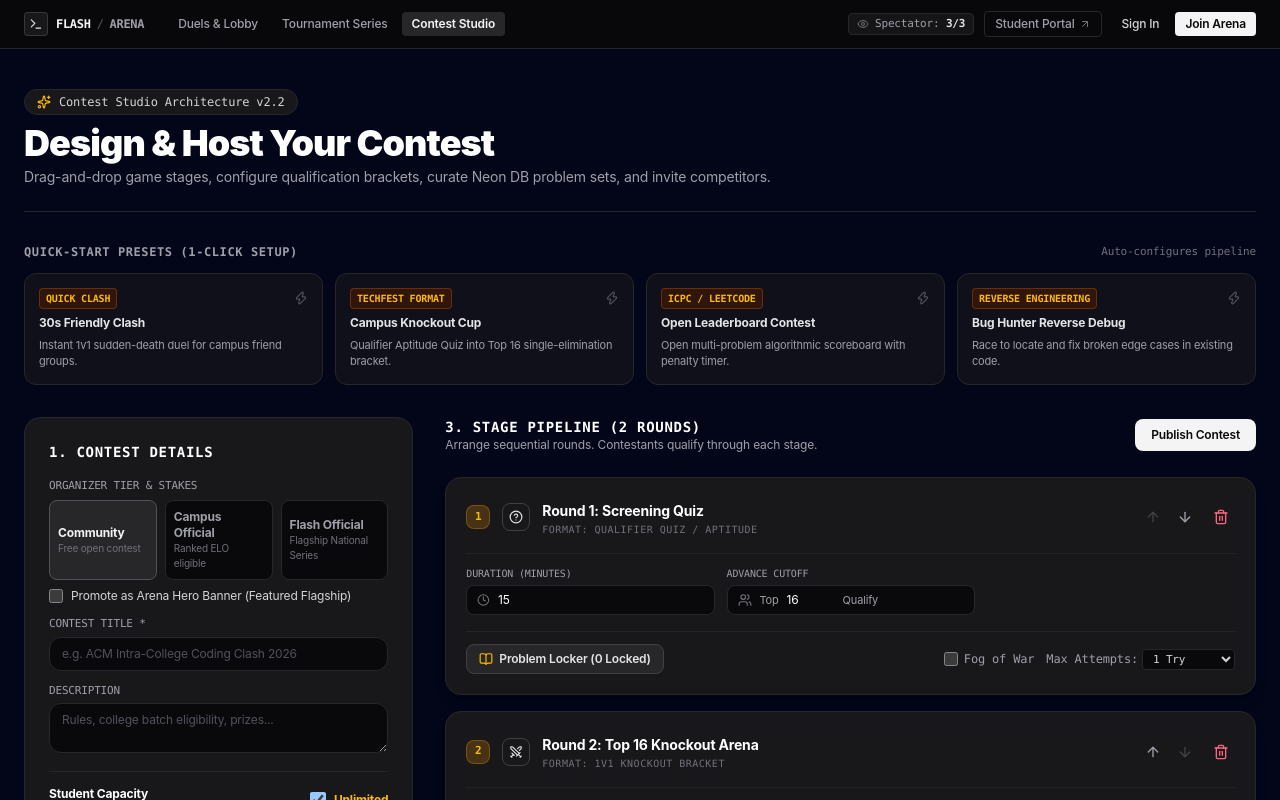
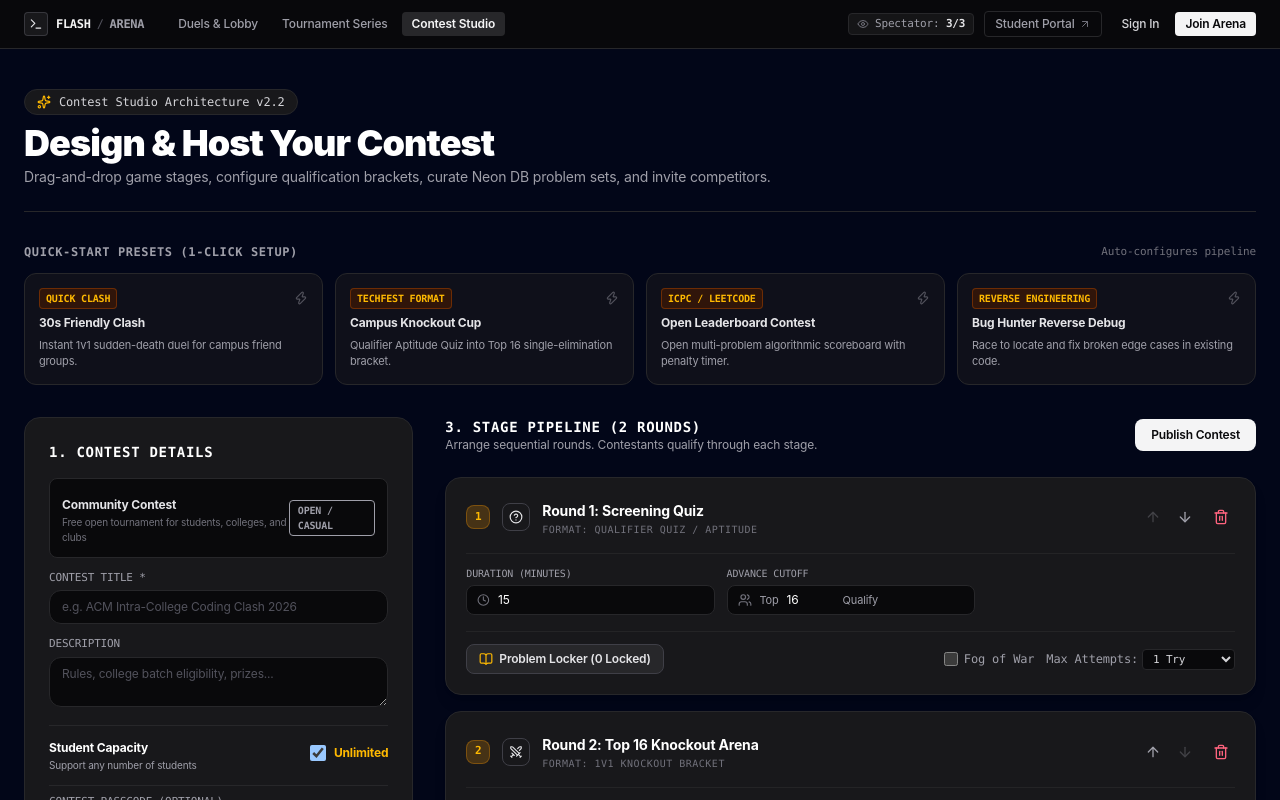
Before and after one commit to Flash-Innovations/arena-web-platform, a React (Vite) app: page /contest/studio in a window 1280 px wide. Shown: the top 800 px of the page. Built offline with nearby package versions, Linux system fonts and the light colour scheme; no server answers; the HTML template or start-up script is replaced by a standard one.

Commit message:
feat(contest): streamline contest wizard to community tier and unrated casual stakes

```diff
--- a/src/api/arenaApi.js
+++ b/src/api/arenaApi.js
@@ -54,7 +54,7 @@ export const setArenaToken = (token) => {
       localStorage.removeItem('auth_token');
       localStorage.removeItem('arena_user');
     }
-  } catch (e) {}
+  } catch (e) { }
 };
 
 async function arenaRequest(endpoint, options = {}) {
--- a/src/pages/ContestStudioPage.jsx
+++ b/src/pages/ContestStudioPage.jsx
@@ -358,9 +358,9 @@ export function ContestStudioPage() {
       const payload = {
         title: title.trim(),
         description: description.trim() || 'Custom Student Esports Contest',
-        organizerType,
-        isFeaturedHero: Boolean(isFeaturedHero),
-        eloImpactEligible: organizerType === 'COLLEGE_PARTNERED' || organizerType === 'FLASH_OFFICIAL',
+        organizerType: 'COMMUNITY',
+        isFeaturedHero: false,
+        eloImpactEligible: false,
         isPublic,
         passcode: passcode.trim(),
         maxParticipants: isUnlimitedStudents ? 0 : Number(maxParticipants),
@@ -531,62 +531,15 @@ export function ContestStudioPage() {
               </h3>
 
               <div className="space-y-3">
-                {/* Stakes / Organizer Mode */}
-                <div>
-                  <label className="block text-[11px] font-mono uppercase text-zinc-400 mb-1.5">
-                    Organizer Tier & Stakes
-                  </label>
-                  <div className="grid grid-cols-1 sm:grid-cols-3 gap-2">
-                    <button
-                      type="button"
-                      onClick={() => setOrganizerType('COMMUNITY')}
-                      className={`p-2 rounded-lg border text-left transition-colors cursor-pointer ${
-                        organizerType === 'COMMUNITY'
-                          ? 'bg-zinc-800 border-zinc-600 text-zinc-100'
-                          : 'bg-zinc-950 border-zinc-800 text-zinc-400 hover:border-zinc-700'
-                      }`}
-                    >
-                      <div className="text-xs font-bold">Community</div>
-                      <div className="text-[10px] text-zinc-500">Free open contest</div>
-                    </button>
-                    <button
-                      type="button"
-                      onClick={() => setOrganizerType('COLLEGE_PARTNERED')}
-                      className={`p-2 rounded-lg border text-left transition-colors cursor-pointer ${
-                        organizerType === 'COLLEGE_PARTNERED'
-                          ? 'bg-amber-950/40 border-amber-500/70 text-amber-300'
-                          : 'bg-zinc-950 border-zinc-800 text-zinc-400 hover:border-zinc-700'
-                      }`}
-                    >
-                      <div className="text-xs font-bold">Campus Official</div>
-                      <div className="text-[10px] text-zinc-500">Ranked ELO eligible</div>
-                    </button>
-                    <button
-                      type="button"
-                      onClick={() => setOrganizerType('FLASH_OFFICIAL')}
-                      className={`p-2 rounded-lg border text-left transition-colors cursor-pointer ${
-                        organizerType === 'FLASH_OFFICIAL'
-                          ? 'bg-blue-950/40 border-blue-500/70 text-blue-300'
-                          : 'bg-zinc-950 border-zinc-800 text-zinc-400 hover:border-zinc-700'
-                      }`}
-                    >
-                      <div className="text-xs font-bold">Flash Official</div>
-                      <div className="text-[10px] text-zinc-500">Flagship National Series</div>
-                    </button>
+                {/* Community Tier Badge */}
+                <div className="p-3 rounded-lg bg-zinc-950 border border-zinc-800 flex items-center justify-between">
+                  <div>
+                    <span className="text-xs font-bold text-zinc-200">Community Contest</span>
+                    <p className="text-[10px] text-zinc-500">Free open tournament for students, colleges, and clubs</p>
                   </div>
-
-                  {/* Flagship Hero Promotion Toggle */}
-                  <div className="pt-2">
-                    <label className="flex items-center gap-2 cursor-pointer text-xs text-zinc-300 hover:text-white">
-                      <input
-                        type="checkbox"
-                        checked={isFeaturedHero}
-                        onChange={(e) => setIsFeaturedHero(e.target.checked)}
-                        className="w-3.5 h-3.5 rounded text-amber-500 bg-zinc-950 border-zinc-800 cursor-pointer"
-                      />
-                      <span>Promote as Arena Hero Banner (Featured Flagship)</span>
-                    </label>
-                  </div>
+                  <span className="px-2 py-0.5 rounded text-[10px] font-mono uppercase bg-zinc-850 text-zinc-400 border border-zinc-750 font-semibold">
+                    Open / Casual
+                  </span>
                 </div>
 
                 <div>
```
